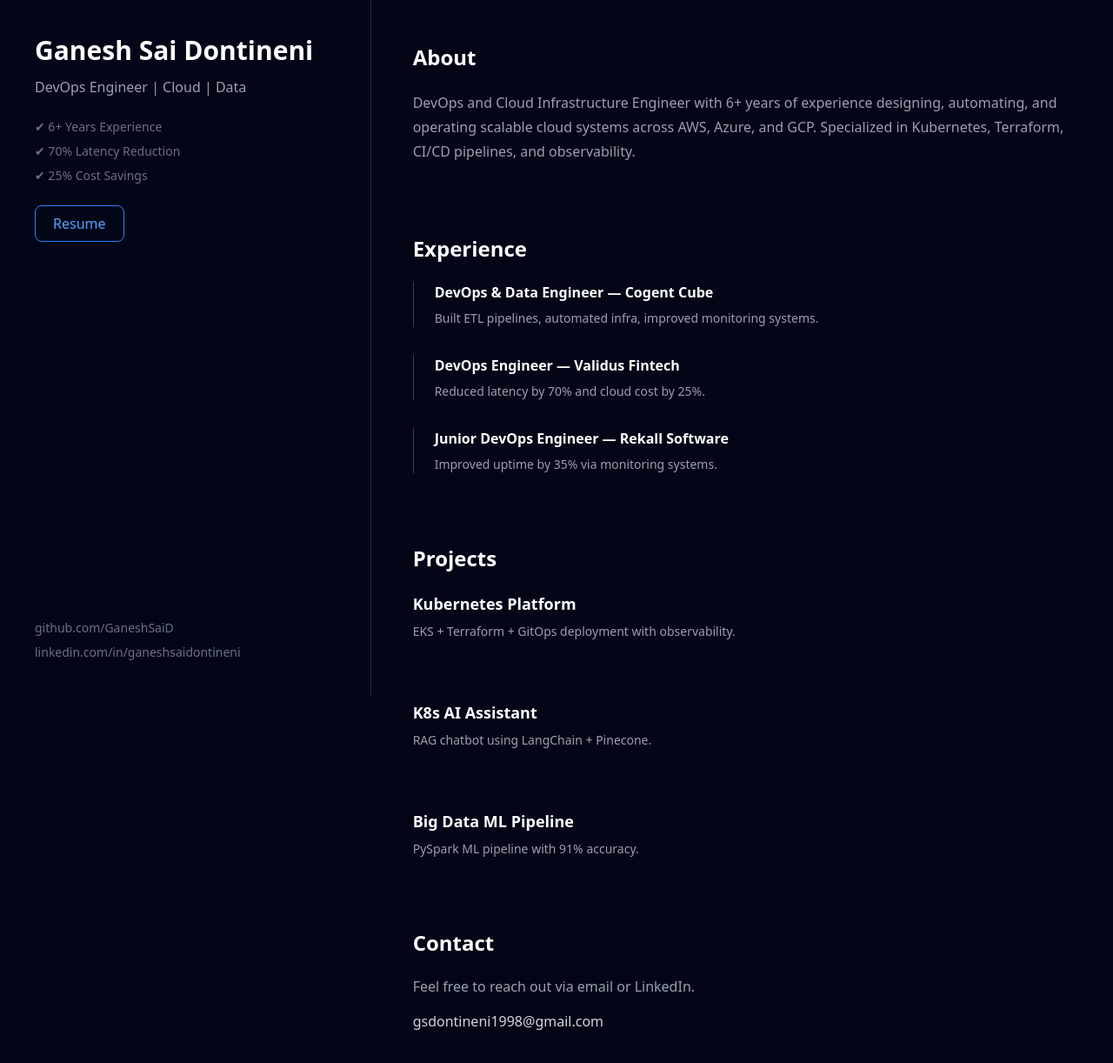
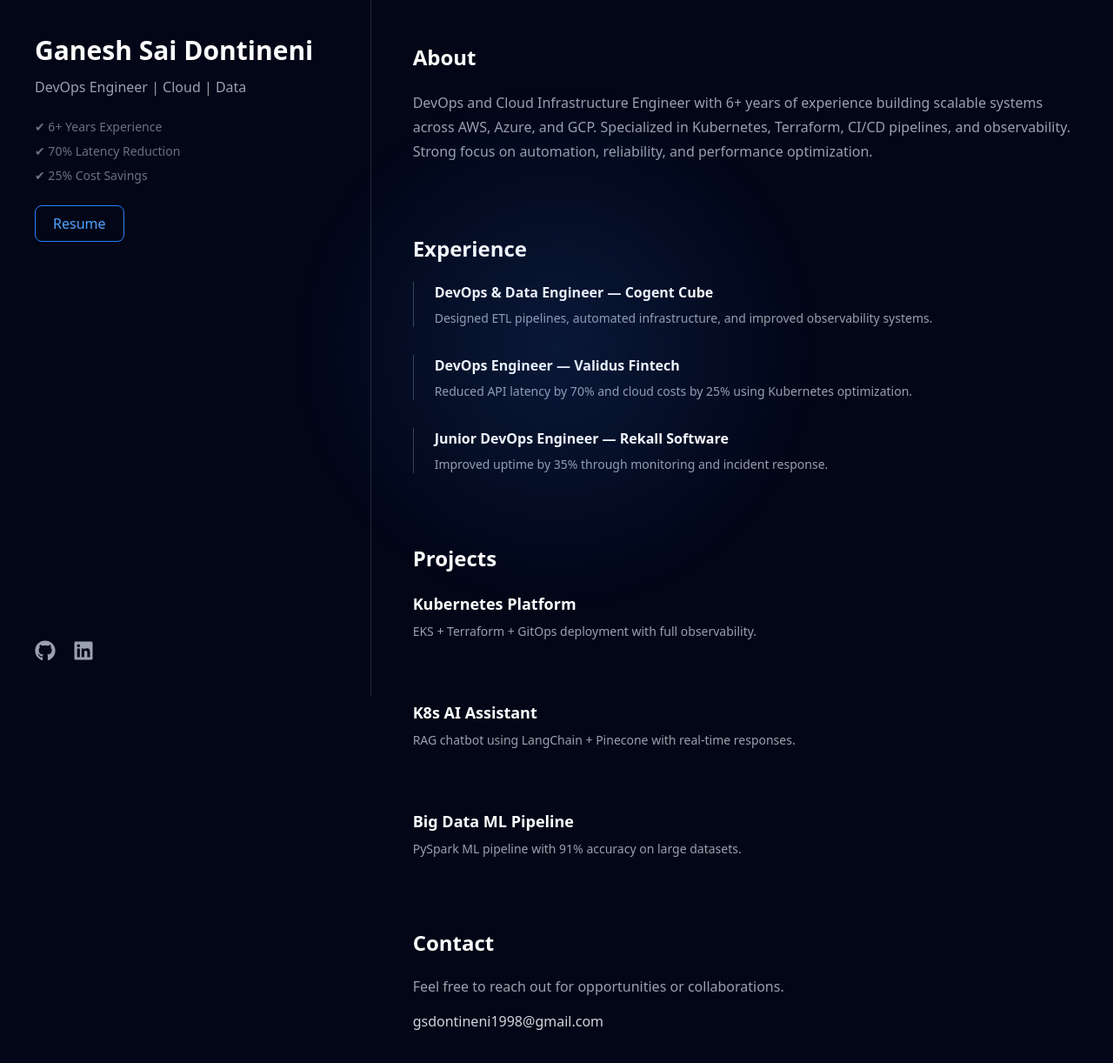
Before and after one commit to GaneshSaiD/Portfolio, a Next.js app: page / in a window 1280 px wide. Shown: the top 1222 px of the page at 87% size. Built offline with nearby package versions, Linux system fonts and the light colour scheme.

Commit message:
Modifications to Portfolio

```diff
--- a/app/globals.css
+++ b/app/globals.css
@@ -17,3 +17,9 @@ body {
   color: white;
   margin-bottom: 20px;
 }
+
+/* Selection highlight */
+::selection {
+  background: #3b82f6;
+  color: white;
+}
--- a/app/page.js
+++ b/app/page.js
@@ -1,10 +1,14 @@
 "use client";
 
 import { motion } from "framer-motion";
+import { FaGithub, FaLinkedin } from "react-icons/fa";
 
 export default function Home() {
   return (
     <div className="flex">
+
+      {/* BACKGROUND GLOW */}
+      <div className="fixed top-0 left-0 w-full h-full pointer-events-none bg-[radial-gradient(circle_at_center,rgba(59,130,246,0.15),transparent_40%)]" />
 
       {/* LEFT SIDEBAR */}
       <div className="hidden md:flex flex-col justify-between w-1/3 h-screen sticky top-0 p-10 border-r border-gray-800">
@@ -33,51 +37,57 @@ export default function Home() {
           </a>
         </div>
 
-        <div className="text-gray-500 text-sm space-y-2">
-          <p>github.com/GaneshSaiD</p>
-          <p>linkedin.com/in/ganeshsaidontineni</p>
+        {/* ICONS */}
+        <div className="flex space-x-5 text-2xl text-gray-400">
+          <a href="https://github.com/GaneshSaiD" target="_blank">
+            <FaGithub className="hover:text-white hover:scale-110 transition" />
+          </a>
+
+          <a href="https://linkedin.com/in/ganeshsaidontineni" target="_blank">
+            <FaLinkedin className="hover:text-blue-400 hover:scale-110 transition" />
+          </a>
         </div>
       </div>
 
       {/* RIGHT CONTENT */}
-      <div className="w-full md:w-2/3 p-6 md:p-12">
+      <div className="w-full md:w-2/3 p-6 md:p-12 space-y-20">
 
         {/* ABOUT */}
         <motion.section
-          initial={{ opacity: 0, y: 40 }}
+          initial={{ opacity: 0, y: 30 }}
           whileInView={{ opacity: 1, y: 0 }}
-          className="mb-20"
         >
           <h2 className="section-title">About</h2>
-
           <p className="text-gray-400 leading-7">
-            DevOps and Cloud Infrastructure Engineer with 6+ years of experience designing,
-            automating, and operating scalable cloud systems across AWS, Azure, and GCP.
-            Specialized in Kubernetes, Terraform, CI/CD pipelines, and observability.
+            DevOps and Cloud Infrastructure Engineer with 6+ years of experience building scalable systems across AWS, Azure, and GCP.
+            Specialized in Kubernetes, Terraform, CI/CD pipelines, and observability. Strong focus on automation, reliability, and performance optimization.
           </p>
         </motion.section>
 
         {/* EXPERIENCE */}
-        <section id="experience" className="mb-20">
+        <motion.section
+          id="experience"
+          initial={{ opacity: 0, y: 30 }}
+          whileInView={{ opacity: 1, y: 0 }}
+        >
           <h2 className="section-title">Experience</h2>
 
           <div className="space-y-8">
-
             {[
               {
                 role: "DevOps & Data Engineer",
                 company: "Cogent Cube",
-                desc: "Built ETL pipelines, automated infra, improved monitoring systems."
+                desc: "Designed ETL pipelines, automated infrastructure, and improved observability systems."
               },
               {
                 role: "DevOps Engineer",
                 company: "Validus Fintech",
-                desc: "Reduced latency by 70% and cloud cost by 25%."
+                desc: "Reduced API latency by 70% and cloud costs by 25% using Kubernetes optimization."
               },
               {
                 role: "Junior DevOps Engineer",
                 company: "Rekall Software",
-                desc: "Improved uptime by 35% via monitoring systems."
+                desc: "Improved uptime by 35% through monitoring and incident response."
               }
             ].map((job, i) => (
               <motion.div
@@ -92,36 +102,39 @@ export default function Home() {
               </motion.div>
             ))}
           </div>
-        </section>
+        </motion.section>
 
         {/* PROJECTS */}
-        <section id="projects" className="mb-20">
+        <motion.section
+          id="projects"
+          initial={{ opacity: 0, y: 30 }}
+          whileInView={{ opacity: 1, y: 0 }}
+        >
           <h2 className="section-title">Projects</h2>
 
           <div className="space-y-10">
-
             {[
               {
                 title: "Kubernetes Platform",
-                desc: "EKS + Terraform + GitOps deployment with observability.",
+                desc: "EKS + Terraform + GitOps deployment with full observability.",
                 link: "https://github.com/GaneshSaiD"
               },
               {
                 title: "K8s AI Assistant",
-                desc: "RAG chatbot using LangChain + Pinecone.",
+                desc: "RAG chatbot using LangChain + Pinecone with real-time responses.",
                 link: "https://github.com/GaneshSaiD/k8s-rag-chatbot"
               },
               {
                 title: "Big Data ML Pipeline",
-                desc: "PySpark ML pipeline with 91% accuracy."
+                desc: "PySpark ML pipeline with 91% accuracy on large datasets."
               }
             ].map((proj, i) => (
               <motion.div
                 key={i}
                 whileHover={{ scale: 1.02 }}
-                className="group"
+                className="group cursor-pointer"
               >
-                <h3 className="text-lg font-semibold text-white group-hover:text-blue-400 transition">
+                <h3 className="text-lg font-semibold text-white group-hover:text-blue-400 transition duration-300">
                   {proj.title}
                 </h3>
 
@@ -140,22 +153,24 @@ export default function Home() {
                 )}
               </motion.div>
             ))}
-
           </div>
-        </section>
+        </motion.section>
 
         {/* CONTACT */}
-        <section id="contact">
+        <motion.section
+          id="contact"
+          initial={{ opacity: 0, y: 30 }}
+          whileInView={{ opacity: 1, y: 0 }}
+        >
           <h2 className="section-title">Contact</h2>
-
           <p className="text-gray-400">
-            Feel free to reach out via email or LinkedIn.
+            Feel free to reach out for opportunities or collaborations.
           </p>
 
           <p className="mt-4 text-gray-300">
             gsdontineni1998@gmail.com
           </p>
-        </section>
+        </motion.section>
 
       </div>
     </div>
--- a/package.json
+++ b/package.json
@@ -12,7 +12,8 @@
     "framer-motion": "^12.38.0",
     "next": "16.2.1",
     "react": "19.2.4",
-    "react-dom": "19.2.4"
+    "react-dom": "19.2.4",
+    "react-icons": "^5.6.0"
   },
   "devDependencies": {
     "@tailwindcss/postcss": "^4",
```
Also changed, not shown: 1 other file (tests, documents, lock files or other folders).
